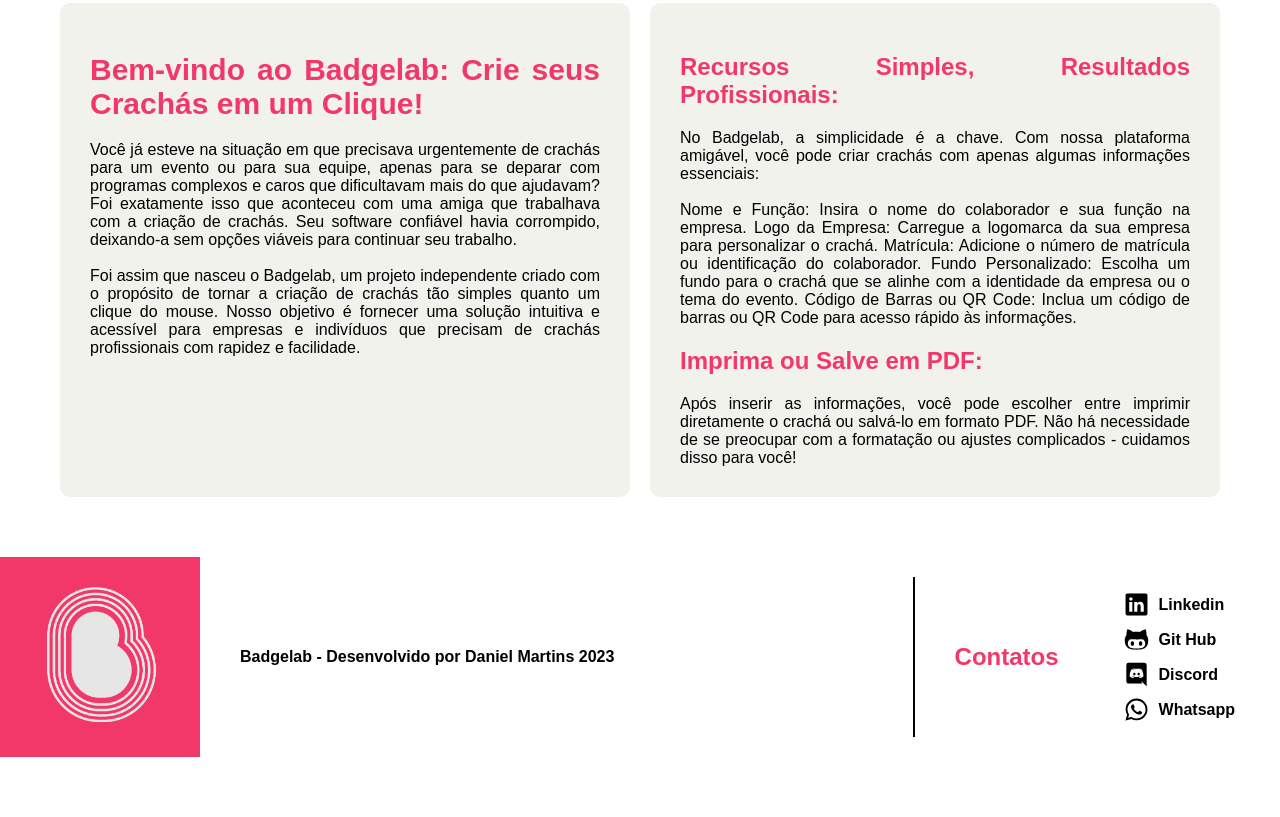
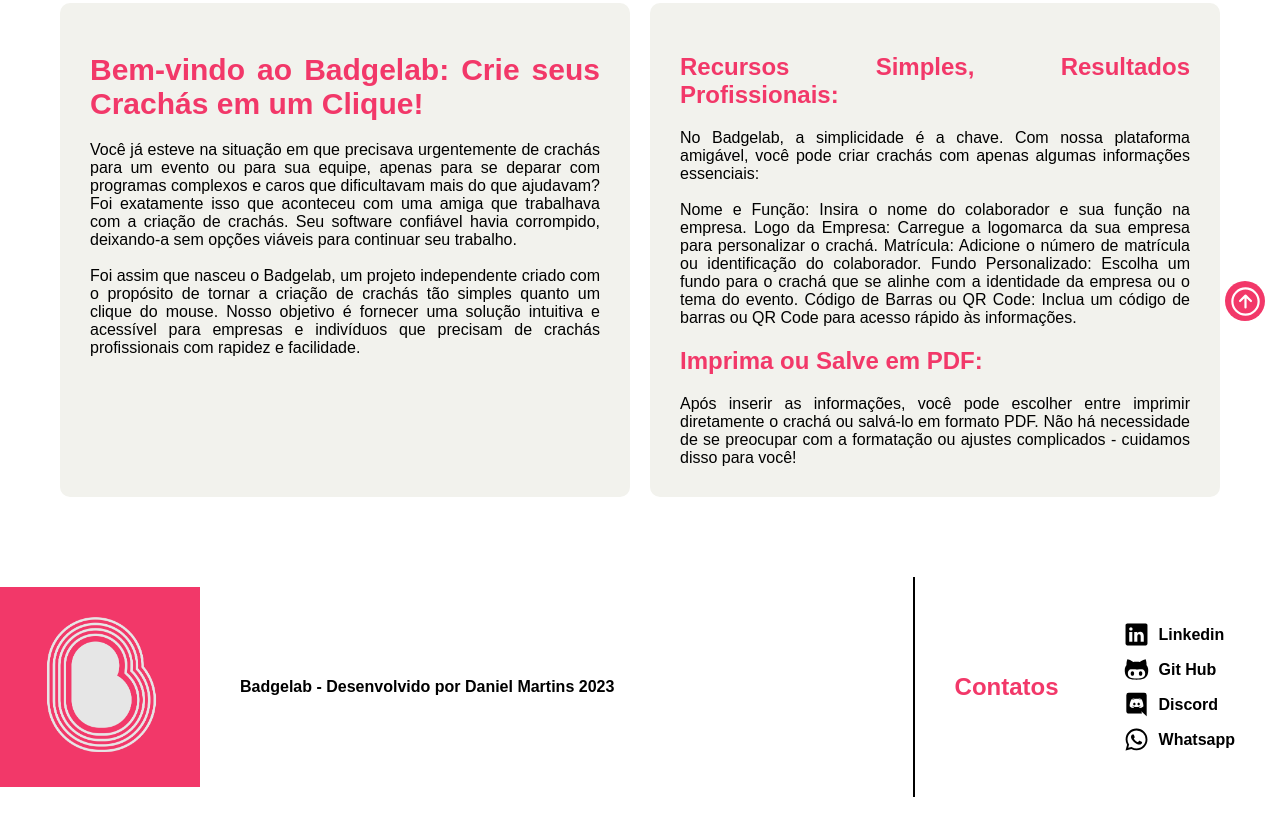
Before and after one commit to denieldev/Badgelab1.0, a plain HTML site: page index.html in a window 1280 px wide. Shown: the part 464-1281 px from the top of the page. Before the commit the page ends 1221 px from the top, so only its background shows below. Drawn offline with nearby package versions, Linux system fonts and the light colour scheme; a web font is replaced by a local one.

Commit message:
up page buttom

```diff
--- a/Styles/help.css
+++ b/Styles/help.css
@@ -49,8 +49,8 @@
   display: flex;
   justify-content: center;
   align-items: center;
-  width: 40px;
-  height: 40px;
+  min-width: 40px;
+  min-height: 40px;
   border-radius: 50px;
   position: relative;
   color: white;
@@ -59,6 +59,13 @@
   background: #F23869;
 }
 
+.close_btn:hover {
+  color: #F23869;
+  background: white;
+  border: #F23869 solid 2px;
+  cursor: pointer;
+}
+
 .help_subtitle {
   color: black;
 }
--- a/Styles/style.css
+++ b/Styles/style.css
@@ -57,8 +57,7 @@ body * {
 }
 
 footer {
-  max-height: 200px;
-  height: 200px;
+  min-height: 50px;
   display: flex;
   flex-direction: row;
   align-items: center;
@@ -66,7 +65,7 @@ footer {
   padding: 20px 0;
 }
 .footer_logo {
-  width: 200px;
+  max-width: 200px;
   padding: 20px;
   background-color: #F23869;
 }
@@ -101,7 +100,7 @@ footer {
 }
 
 .contats {
-  width: 40%;
+  max-width: 40%;
   height: 100%;
   display: flex;
   flex-direction: row;
@@ -131,6 +130,30 @@ ion-icon {
 
 }
 
+.btn_up {
+  position: fixed;
+  bottom: 15px;
+  right: 15px;
+  display: flex;
+  align-items: center;
+  justify-content: center;
+  background-color: #F23869;
+  width: 40px;
+  height: 40px;
+  border-radius: 50px;
+  color: white;
+}
+
+.btn_up:hover {
+  background: linear-gradient(#ff0044, rgb(255, 166, 0));
+  color: #202020;
+}
+
+.up_icon {
+  width: 35px;
+  height: 35px;
+}
+
 /* -------- custom scrollbar -------- */
 
 ::-webkit-scrollbar {
--- a/index.html
+++ b/index.html
@@ -9,7 +9,7 @@
   <link rel="stylesheet" href="./Styles/help.css">
 </head>
 <body>
-  <header class="cabecalho">
+  <header id="menu" class="cabecalho">
     <figure><img class="logo" src="./img/BADGELAB LOGO.png" alt="Badgelab logo"></figure>
     <h2 class="title">Badgelab</h2>
   </header>
@@ -113,6 +113,9 @@
         </div>
       </div>
     </section>
+    <section class="up">
+      <a href="#menu" class="btn_up"><ion-icon class="up_icon" name="arrow-up-circle-outline"></ion-icon></a>
+    </section>
   </main>
 
   <footer>
```
